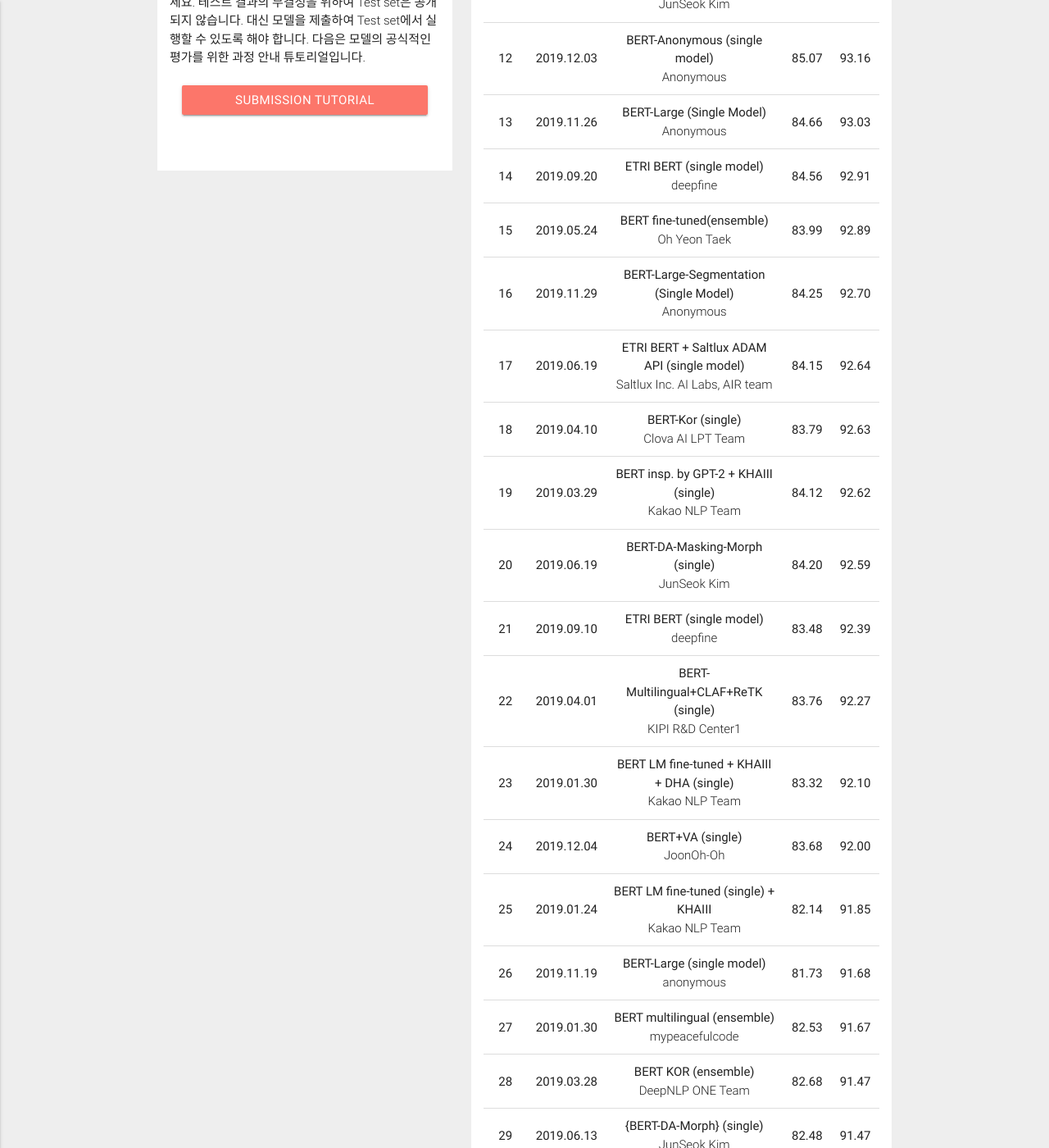
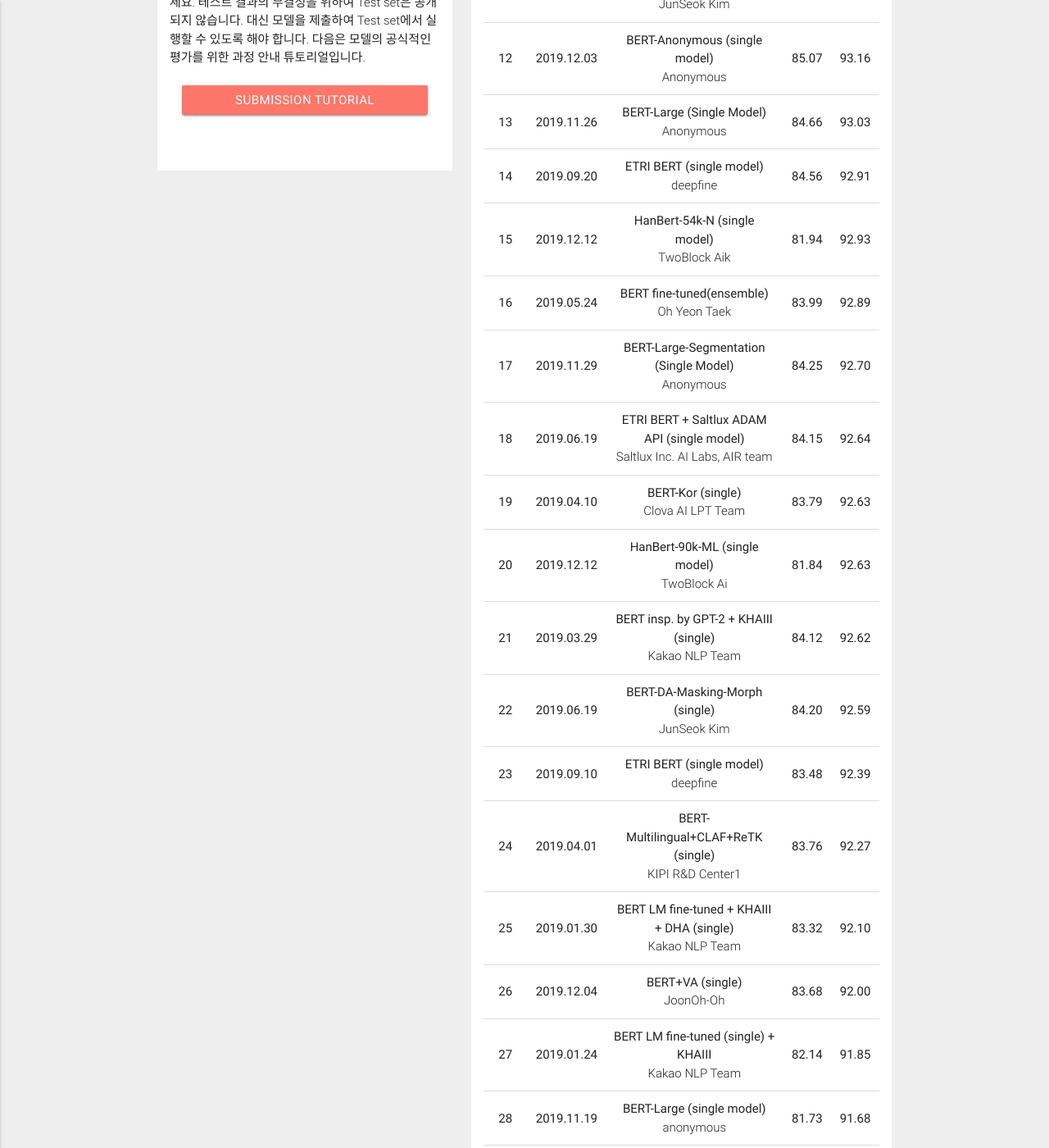
Before and after one commit to korquad/korquad.github.io, a Jekyll site: the page built from category/1.0_KOR.html, in a window 1280 px wide and 1400 px high, scrolled down 1722 px. Shown: the whole window at 82% size. Built offline with Jekyll 4.4.1, drawn with Linux system fonts in a browser that asks for light colours; some of the changed text lies outside the part shown.

Commit message:
KorQuAD 1.0 Leaderboard Updated

```diff
--- a/category/1.0_KOR.html
+++ b/category/1.0_KOR.html
@@ -273,6 +273,15 @@ title: 1.0 (한국어)
                     </tr>
                     <tr>
                       <td>15</td>
+                      <td>2019.12.12</td>
+                      <td>HanBert-54k-N (single model)
+                        <p class="light">TwoBlock Aik</p>
+                      </td>
+                      <td>81.94</td>
+                      <td>92.93</td>
+                    </tr>
+                    <tr>
+                      <td>16</td>
                       <td>2019.05.24</td>
                       <td>BERT fine-tuned(ensemble)
                         <p class="light">Oh Yeon Taek</p>
@@ -308,7 +317,16 @@ title: 1.0 (한국어)
                       <td>92.63</td>
                     </tr>
                     <tr>
-                      <td>19</td>
+                      <td>20</td>
+                      <td>2019.12.12</td>
+                      <td>HanBert-90k-ML (single model)
+                        <p class="light">TwoBlock Ai</p>
+                      </td>
+                      <td>81.84</td>
+                      <td>92.63</td>
+                    </tr>
+                    <tr>
+                      <td>21</td>
                       <td>2019.03.29</td>
                       <td>BERT insp. by GPT-2 + KHAIII (single)
                         <p class="light">Kakao NLP Team</p>
@@ -398,7 +416,7 @@ title: 1.0 (한국어)
                       <td>91.47</td>
                     </tr>
                     <tr>
-                      <td>29</td>
+                      <td>31</td>
                       <td>2019.06.13</td>
                       <td>{BERT-DA-Morph} (single)
                         <p class="light">JunSeok Kim</p>
@@ -676,7 +694,8 @@ title: 1.0 (한국어)
                       <td>77.04</td>
                       <td>87.85</td>
                     </tr>
-                      <td>60</td>
+                    <tr>
+                      <td>62</td>
                       <td>2019.03.04</td>
                       <td>DocQA (single)
                         <p class="light">CLaF</p>
@@ -685,7 +704,7 @@ title: 1.0 (한국어)
                       <td>85.91</td>
                     </tr>
                     <tr>
-                      <td>61</td>
+                      <td>63</td>
                       <td>2019.03.04</td>
                       <td>BiDAF (single)
                         <p class="light">CLaF</p>
```
Also changed, not shown: other parts of category/1.0_KOR.html (+43 -43 lines), category/1.0_ENG.html (+66 -47 lines).
